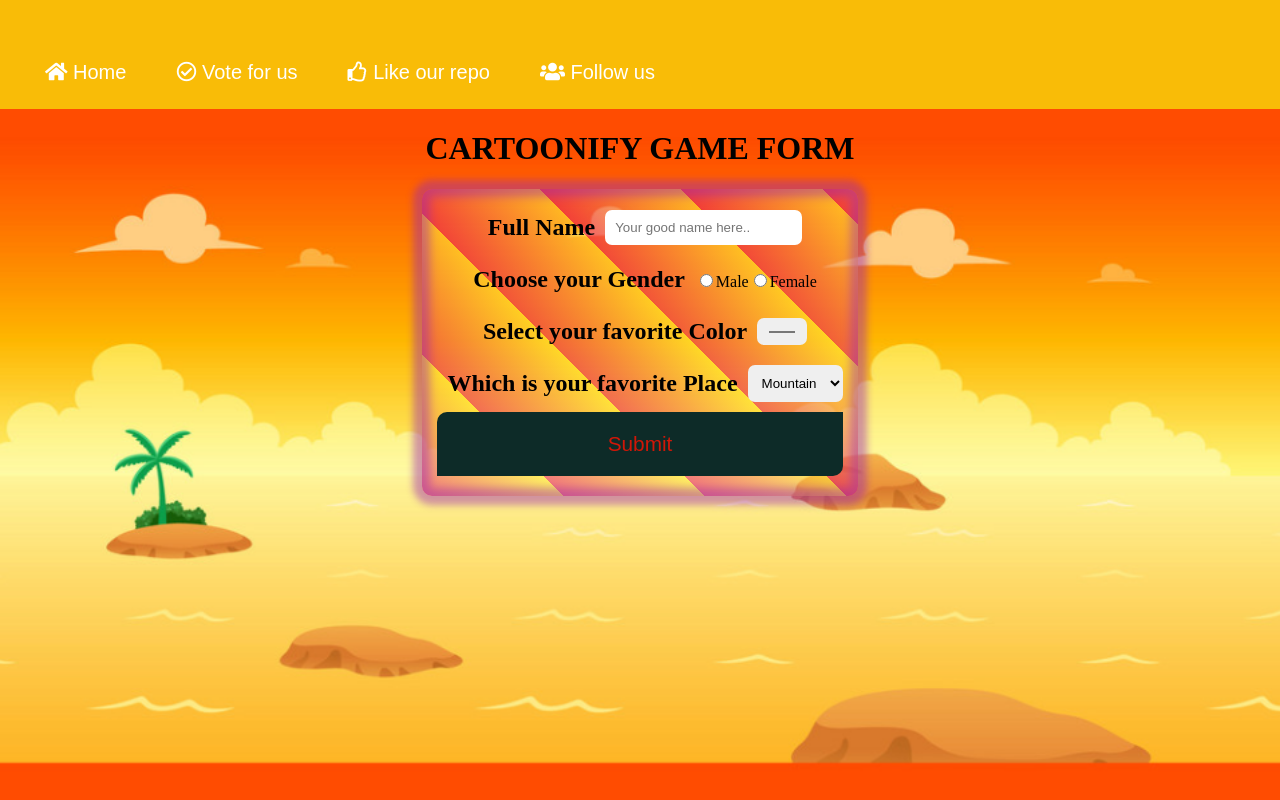
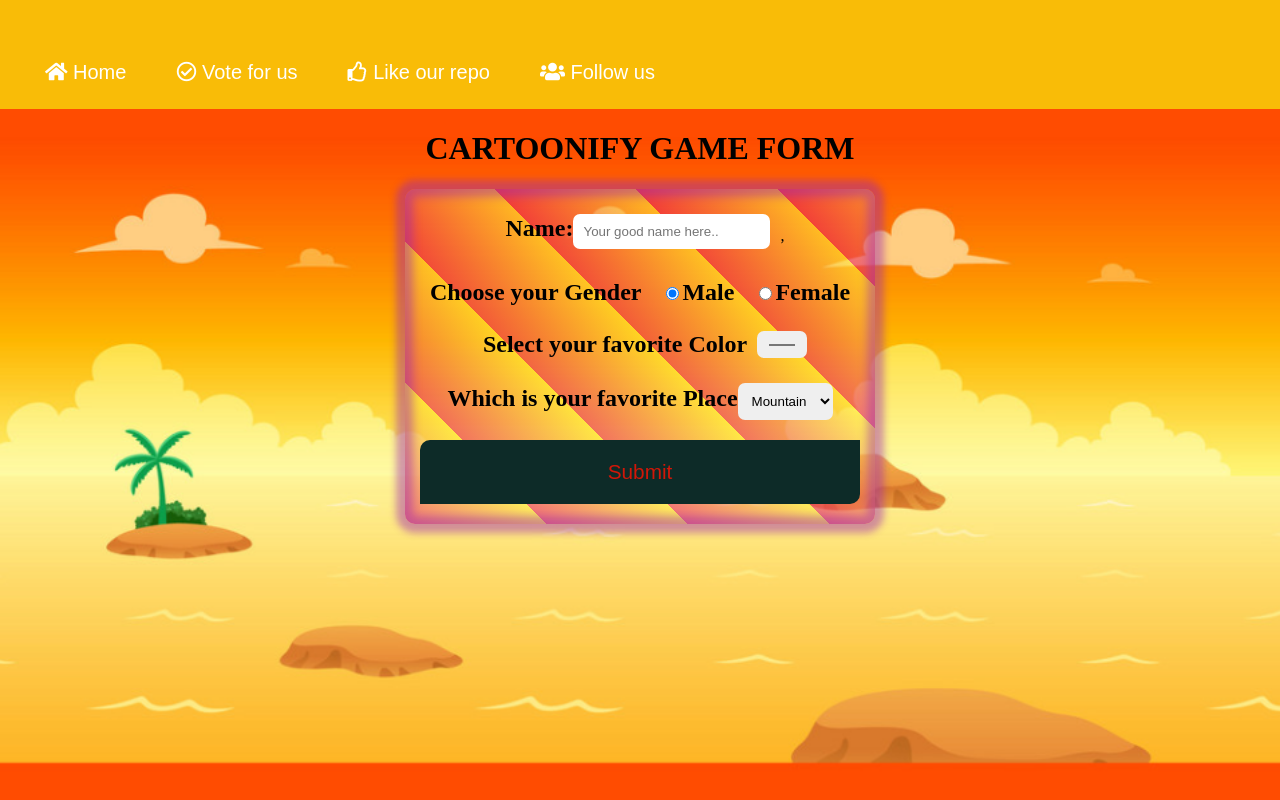
Before and after one commit to Hackbit/reactriot2019-coding-army, a React (Create React App) app: page / in a window 1280 px wide. Both pictures are taken after a click on the button "PLAY". Built offline with nearby package versions, Linux system fonts and the light colour scheme.

Commit message:
adding form func

```diff
--- a/src/components/Bubble.jsx
+++ b/src/components/Bubble.jsx
@@ -2,13 +2,12 @@ import './Bubble.css'
 
 import React from 'react'
 
-const name = "ABC";
 const place = "XYZ";
 
-export default function Bubble() {
+export default function Bubble(props) {
   return (
     <div className="speech-bubble">
-      <h1>Hi! I'm {name}. I'm enjoying my summer at my Favorite place {place}. </h1>
+      <h1>Hi! I'm {this.props.name}. I'm enjoying my summer at my Favorite place {place}. </h1>
     </div>
   )
 }
--- a/src/components/Form.jsx
+++ b/src/components/Form.jsx
@@ -1,16 +1,139 @@
 import React, { Component } from 'react';
+import Output from './Output';
 import ReactDOM from 'react-dom';
-import Output from './Output';
+import './Form.css';
 
-import './Form.css';
+class PlacesOptions extends React.Component {
+    constructor(props) {
+        super(props);
+        this.state = { value: 'Mountain' };
+
+        this.handleSubmit = this.handleSubmit.bind(this);
+    }
+    handleSubmit(event) {
+        this.setState({
+            value: event.target.value
+        })
+        console.log(this.state.value);
+        event.preventDefault();
+    }
+
+    render() {
+        return (
+            <div >
+                <label className="place">
+                    Which is your favorite Place
+            <select value={this.state.value} onChange={this.handleSubmit}>
+                        <option value="Mountain">Mountain</option>
+                        <option value="Beach">Beach</option>
+                        <option value="Desert">Desert</option>
+                        <option value="Valley">Valley</option>
+                        <option value="Forest">Forest</option>
+                    </select>
+                </label>
+                {/* <input type="submit" value="Submit" onClick={this.handleSubmit} /> */}
+            </div>
+        );
+    }
+}
+class GenderOptions extends Component {
+    constructor(props) {
+        super(props);
+        this.state = {
+            selectedOption: "Male"
+        };
+    }
+    updateGender = (event) => {
+        this.setState({
+            selectedOption: event.target.value
+        });
+        console.log("You have submitted:", this.state.selectedOption);
+        event.preventDefault();
+    };
+    render() {
+        return (
+            <div>
+                <label className="gender">Choose your Gender </label>
+                <label>
+                    <input type="radio" name="gender"
+                        value="Male"
+                        checked={this.state.selectedOption === "Male"}
+                        onChange={this.updateGender} />
+                    Male
+                        </label>
+                <label>
+                    <input type="radio" name="gender"
+                        value="Female"
+                        checked={this.state.selectedOption === "Female"}
+                        onChange={this.updateGender} />
+                    Female
+                        </label>
+            </div>
+        );
+    }
+}
+// export default GenderOptions;
+
+class NameForm extends React.Component {
+    constructor(props) {
+        super(props);
+        this.state = { value: '' };
+        this.handleSubmit = this.handleSubmit.bind(this);
+    }
+
+    handleSubmit(event) {
+        this.setState({ value: event.target.value });
+
+        console.log(this.state.value);
+        event.preventDefault();
+    }
+
+    render() {
+        return (
+            <label>
+                Name:
+            <input type="text" value={this.state.value} onChange={this.handleSubmit} placeholder="Your good name here.." />
+            </label>
+        );
+    }
+}
+
+ReactDOM.render(
+    <NameForm />,
+    document.getElementById('root')
+);
 
 class Form extends Component {
     state = {
         shown: true,
+        name: '',
+        gender: '',
+        color: '',
+        place: '',
     }
-    toggleShown = () => {
-        this.setState({ shown: !this.state.shown })
+    handleChange(event) {
+        this.setState({ value: event.target.value });
     }
+    toggleShown = (e) => {
+        this.setState({ shown: !this.state.shown });
+    }
+    updateName = (e) => {
+        this.setState({
+            name: e.target.value,
+        });
+        console.log(this.state.name);
+
+    }
+
+    updateColor = (e) => {
+        this.setState({
+            color: this.target.value,
+        });
+        console.log(this.state.color);
+
+    }
+
+
     render() {
         const { shown } = this.state;
         return (
@@ -21,34 +144,24 @@ class Form extends Component {
                             <h1>CARTOONIFY GAME FORM</h1>
                             <div className="main">
                                 <div>
-                                    <label className="name">Full Name</label>
-                                    <input type="text" className="nametwo" placeholder="Your good name here.."></input>
+                                    <NameForm />,
                                 </div>
                                 <div>
-                                    <label className="gender">Choose your Gender</label>
-                                    <input type="radio" name="gender" value="male" /> Male
-                            <input type="radio" name="gender" value="female" /> Female
-                        </div>
-                                <div>
-
-                                    <label className="color">Select your favorite Color</label>
-                                    <input type="color"></input>
+                                    <GenderOptions />
                                 </div>
                                 <div>
-                                    <label className="place">Which is your favorite Place</label>
-                                    <select>
-                                        <option value="mountain">Mountain</option>
-                                        <option value="beach">Beach</option>
-                                        <option value="desert">Desert</option>
-                                        <option value="valley">Valley</option>
-                                        <option value="forest">Forest</option>
-                                    </select>
+                                    <label className="color">Select your favorite Color</label>
+                                    <input type="color"
+                                        value={this.state.value}
+                                        onChange={this.updateColor}
+                                    ></input>
                                 </div>
-                                <input className="submit" type="submit" onClick={this.toggleShown}></input>
+                                <PlacesOptions />
+                                <input className="submit" type="submit" onClick={(e) => this.toggleShown(e)}></input>
                             </div>
                         </form >
                     ) : (
-                            <Output />
+                            <Output userName={this.state.name} />
                         )
                 }
             </div>
--- a/src/components/Nav.jsx
+++ b/src/components/Nav.jsx
@@ -9,10 +9,10 @@ export default class Nav extends Component {
                 <header>
                     <nav className="homepg-nav">
                         <ul className="list-container">
-                            <a className="link" href="google.com"><i class="fas fa-home"></i> Home</a>
-                            <a className="link" href="google.com"><i class="far fa-check-circle"></i> Vote for us</a>
-                            <a className="link" href="google.com"><i class="far fa-thumbs-up"></i> Like our repo</a>
-                            <a className="link" href="google.com"><i class="fas fa-users"></i> Follow us</a>
+                            <a className="link" href="google.com"><i className="fas fa-home"></i> Home</a>
+                            <a className="link" href="google.com"><i className="far fa-check-circle"></i> Vote for us</a>
+                            <a className="link" href="google.com"><i className="far fa-thumbs-up"></i> Like our repo</a>
+                            <a className="link" href="google.com"><i className="fas fa-users"></i> Follow us</a>
                         </ul>
                     </nav>
                 </header>
--- a/src/components/Output.jsx
+++ b/src/components/Output.jsx
@@ -4,10 +4,10 @@ import FemaleCartoon from './FemaleCartoon';
 import Bubble from './Bubble';
 import './Output.css';
 
-export default function Output() {
+export default function Output(props) {
   return (
     <div className="output">
-      <Bubble />
+      <Bubble name={this.props.name} />
       <MaleCartoon />
       <FemaleCartoon />
     </div>
```
